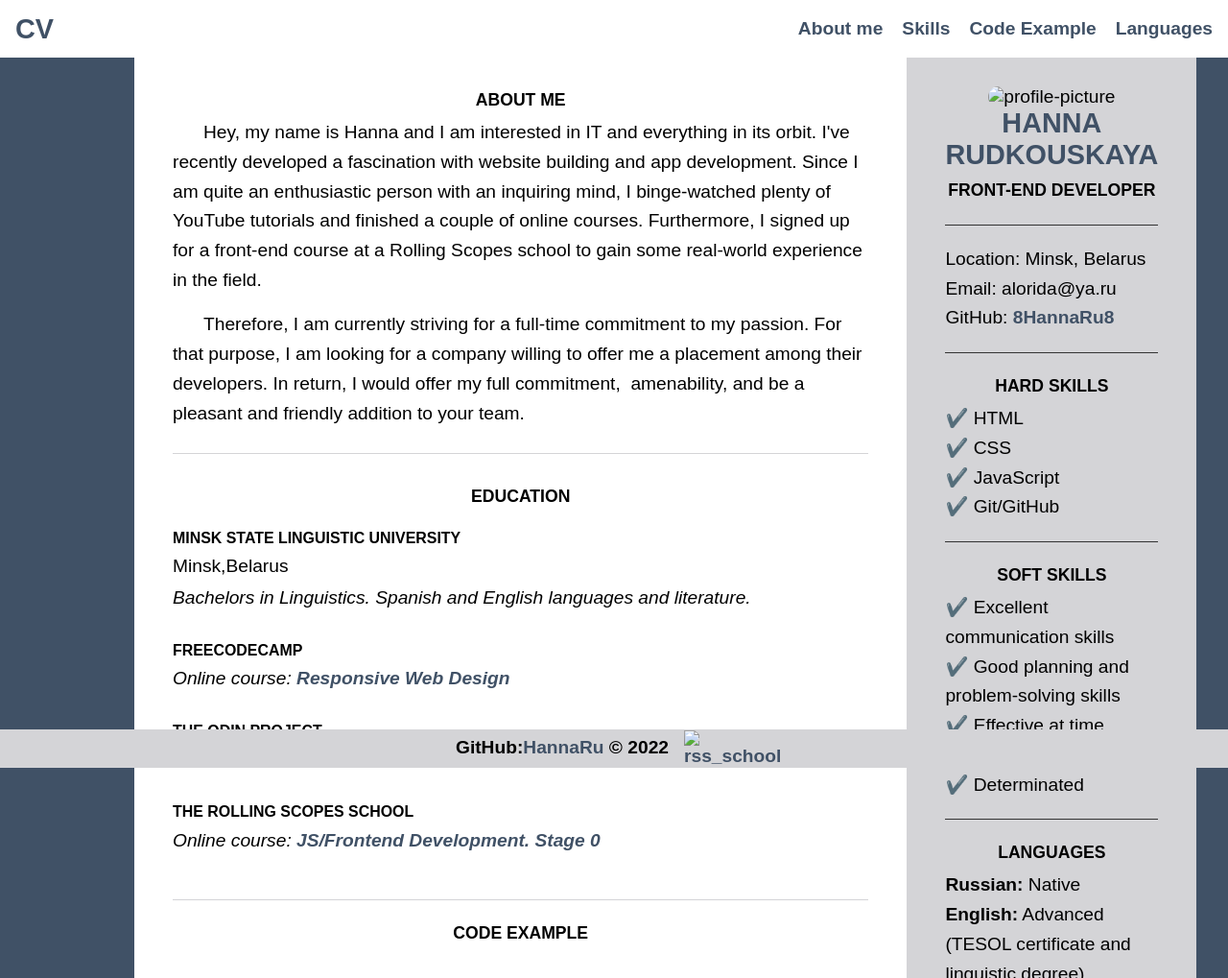
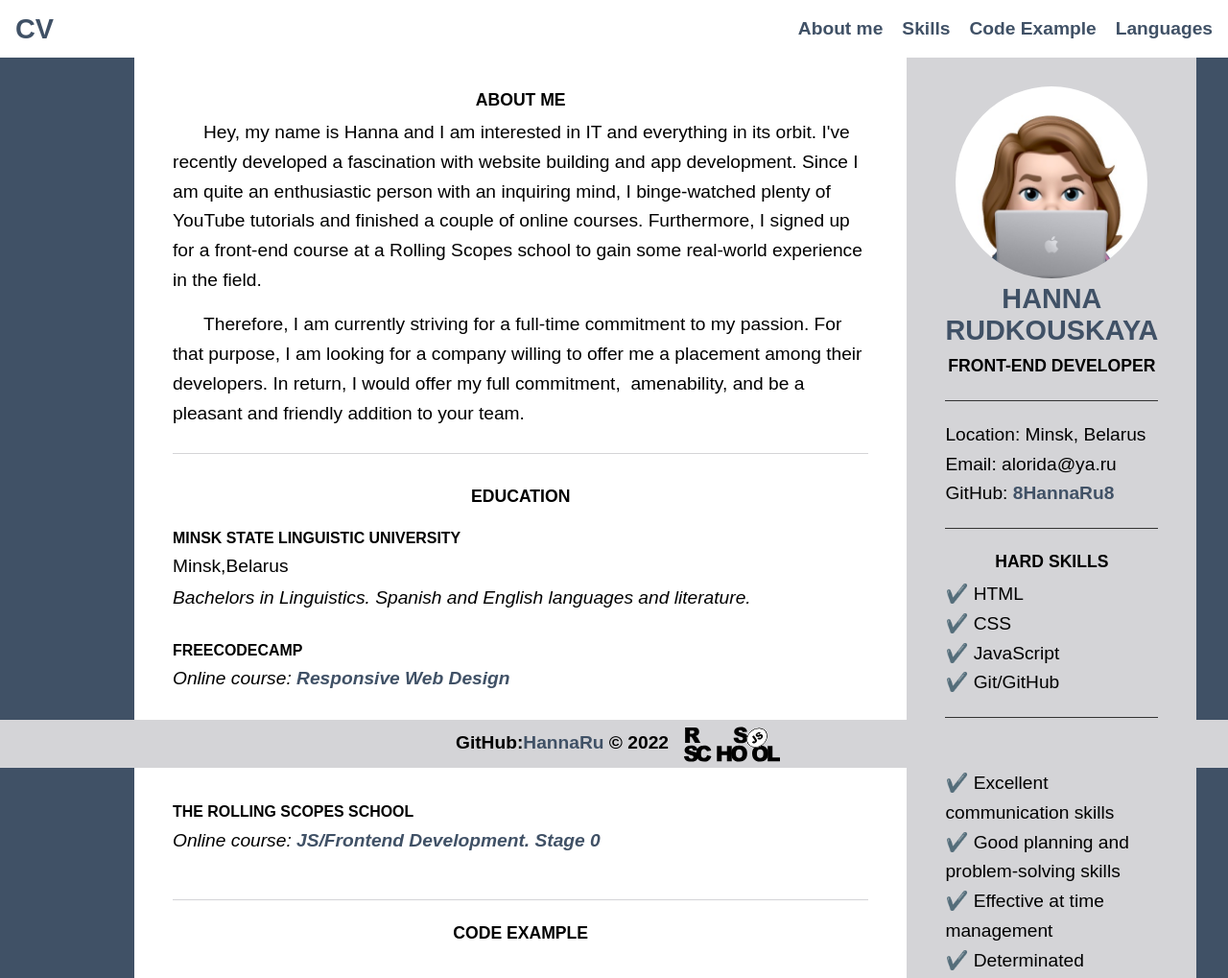
Before and after one commit to 8HannaRu8/rsschool-cv, a plain HTML site: page index.html in a window 1280 px wide. Shown: the top 1019 px of the page at 96% size. Drawn offline with Linux system fonts and the light colour scheme; the site is published under a folder, as on GitHub Pages, so addresses that start at the root find nothing.

Commit message:
fix: html file

```diff
--- a/index.html
+++ b/index.html
@@ -64,7 +64,7 @@
         <div class="right_Side">
             <div class="intro">
                 <div class="cv-img">
-                    <img src="/myMemoji.jpeg" alt="profile-picture">
+                    <img src="./myMemoji.jpeg" alt="profile-picture">
                 </div>
                 <h2>Hanna Rudkouskaya</h2>
                 <h4>front-end developer</h4>
@@ -112,7 +112,7 @@
         <p class="p-footer">GitHub:<a href="/https://github.com/8HannaRu8">HannaRu</a> &copy; 2022</p>
     </div>
     <div class="rss_logo">
-        <a href="https://rs.school/"><img class="rss_logo" alt="rss_school_logo" src="/rs_school_js.svg"></a>
+        <a href="https://rs.school/"><img class="rss_logo" alt="rss_school_logo" src="./rs_school_js.svg"></a>
     </div>
 
  </footer>
```
